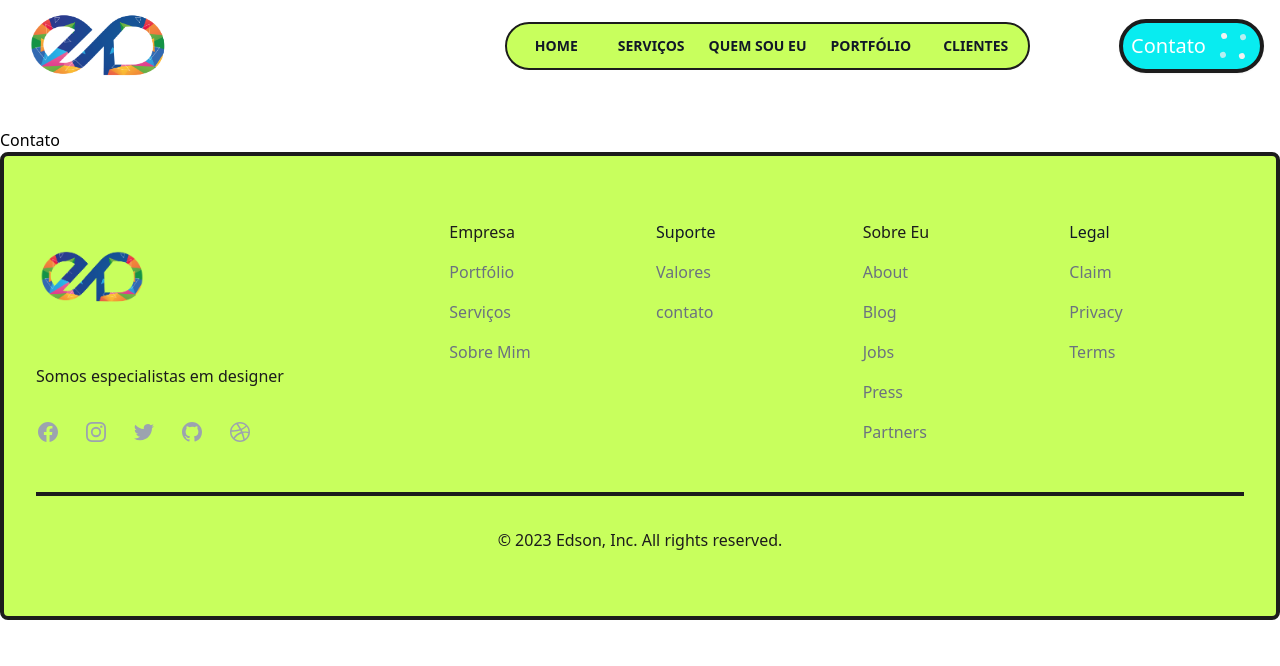
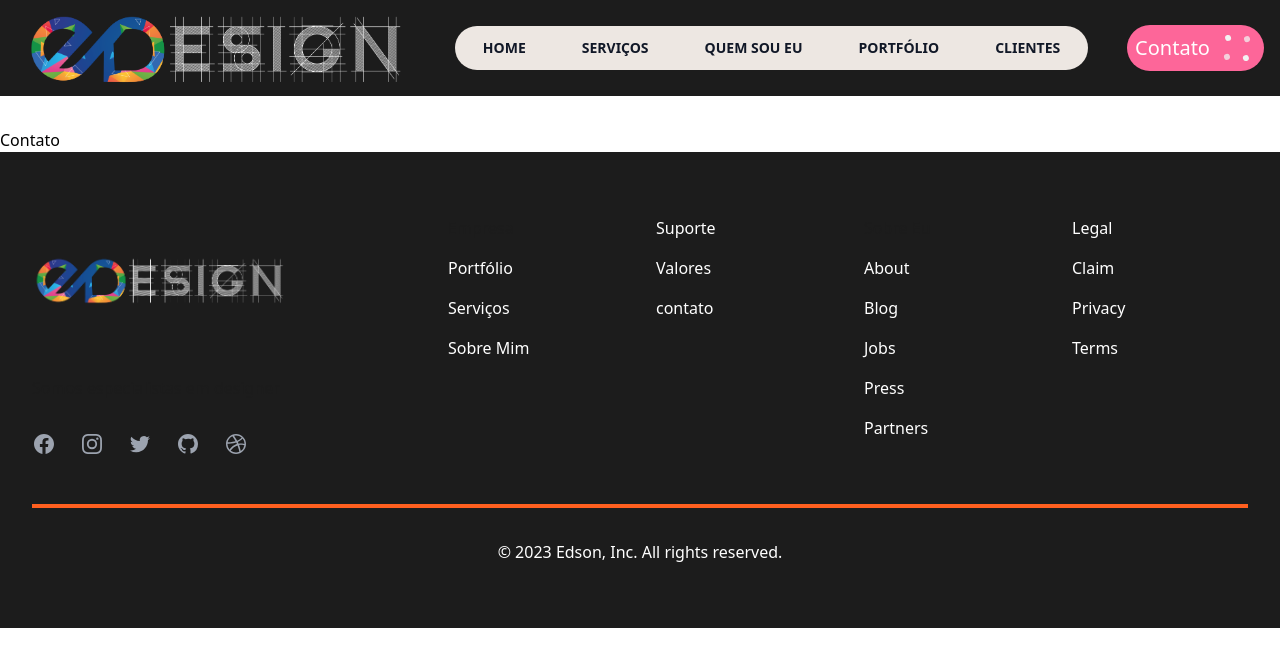
Before and after one commit to ernestoper/testevite, a React (Vite) app: page /contato in a window 1280 px wide. Shown: the top 666 px of the page. Built offline with nearby package versions, Linux system fonts and the light colour scheme.

Commit message:
nova cor  navbar

```diff
--- a/src/components/home/Header.jsx
+++ b/src/components/home/Header.jsx
@@ -1,6 +1,5 @@
 import { Typewriter } from 'react-simple-typewriter'
 import { Link } from 'react-router-dom'
-import React from 'react'
 const navigation = {
   solutions: [
     { name: 'Marketing', href: '#' },
@@ -96,13 +95,28 @@ function Header(){
       <div className="relative px-6 lg:px-8">
         <div className="mx-auto max-w-full xl:mx-12 xl:pt-40 xl:pb-64 lg:pt-40 lg:pb-48 pt-24 pb-12  ">
           <div>
-              <div className=''>
-                <h1 className=" font-black uppercase lg:text-7xl tracking-tight pb-16  sm:text-7xl">
-                  Case Studies
+            <div>
+              <h1 className="text-4xl font-semibold tracking-tight pb-16  sm:text-7xl">VAMOS JUNTOS ELEVAR</h1>
+              <h1 className="text-4xl font-semibold tracking-tight pb-16  sm:text-7xl">
+             <span></span>
+                  <Typewriter
+                        words={[' O NIVEL DA SUA MARCA?']}
+                        loop={0}
+                        cursor
+
+                        cursorStyle='_'
+                        typeSpeed={120}
+                        deleteSpeed={50}
+                        delaySpeed={1000}
+                        // onLoopDone={handleDone}
+                        // onType={handleType}
+                    />
               </h1>
               <p className="mt-16 text-2xl max-w-3xl leading-8 text-black ">
-                  Anim aute id magna aliqua ad ad non deserunt sunt. Qui irure qui lorem cupidatat commodo. Elit sunt
-                  amet fugiat veniam occaecat fugiat aliqua.
+              Jumpstart today your business with one of our services that range from <span className='lg:text-xl text-md font-medium leading-8 text-gray-700 sm:text-center  transition duration-300 ease-in-out border-b-2 border-transparent hover:border-orange-button'><Link to='/'>Web Development</Link></span>
+              <span className='mx-1 lg:text-xl text-md font-medium leading-8 text-gray-700 sm:text-center transition duration-300 ease-in-out border-b-2 border-transparent hover:border-orange-button'><Link to='/'> App Development</Link></span>
+              <span className='mx-1 lg:text-xl text-md font-medium leading-8 text-gray-700 sm:text-center transition duration-300 ease-in-out border-b-2 border-transparent hover:border-orange-button'><Link to='/'> Game Development</Link></span>
+              <span className='mx-1 lg:text-xl text-md font-medium leading-8 text-gray-700 sm:text-center transition duration-300 ease-in-out border-b-2 border-transparent hover:border-orange-button'><Link to='/'> Digital Marketing</Link></span>
               </p>
               <div className="absolute bottom-0 left-0 flex space-x-6 xl:mx-20 mx-6">
               {navigation.social.map((item) => (
--- a/src/components/navigation/Footer.jsx
+++ b/src/components/navigation/Footer.jsx
@@ -1,7 +1,7 @@
 import React from 'react'
 import { connect } from 'react-redux'
 import { Link } from 'react-router-dom'
-import logo from '../../assets/img/logo.png'
+import logoa from '../../assets/img/portfolio/LOGOCORES/LOGOBRANCA.png';
 
 const navigation = {
   solutions: [
@@ -92,7 +92,7 @@ const navigation = {
 }
 function Footer() {
   return (
-    <footer className="bg-verdecatarro border-4 border-pretoneon rounded-lg" aria-labelledby="footer-heading">
+    <footer className="bg-pretoneon  " aria-labelledby="footer-heading">
       <h2 id="footer-heading" className="sr-only">
         Footer
       </h2>
@@ -100,8 +100,8 @@ function Footer() {
         <div className="xl:grid xl:grid-cols-3 xl:gap-8">
           <div className="space-y-8 xl:col-span-1">
             <img
-              className="lg:h-28 h-12"
-              src={logo}
+              className="lg:h-32 h-16 z-30"
+              src={logoa}
               alt="Company name"
             />
             <p className="text-base text-pretoneon">
@@ -123,7 +123,7 @@ function Footer() {
                 <ul role="list" className="mt-4 space-y-4">
                   {navigation.solutions.map((item) => (
                     <li key={item.name}>
-                      <Link to={item.href} className="text-base text-gray-500 hover:text-gray-900">
+                      <Link to={item.href} className="text-base text-white hover:text-laranjaneon">
                         {item.name}
 
                       </Link>
@@ -134,11 +134,11 @@ function Footer() {
                 </ul>
               </div>
               <div className="mt-12 md:mt-0">
-                <h3 className="text-base font-medium text-gray-900">Suporte</h3>
+                <h3 className="text-base font-medium text-white hover:text-laranjaneon">Suporte</h3>
                 <ul role="list" className="mt-4 space-y-4">
                   {navigation.support.map((item) => (
                     <li key={item.name}>
-                      <Link to={item.href} className="text-base text-gray-500 hover:text-gray-900">
+                      <Link to={item.href} className="text-base text-white hover:text-laranjaneon">
                         {item.name}
                       </Link>
                     </li>
@@ -152,7 +152,7 @@ function Footer() {
                 <ul role="list" className="mt-4 space-y-4">
                   {navigation.company.map((item) => (
                     <li key={item.name}>
-                      <Link to={item.href} className="text-base text-gray-500 hover:text-gray-900">
+                      <Link to={item.href} className="text-base text-white hover:text-laranjaneon">
                         {item.name}
 
 
@@ -163,11 +163,11 @@ function Footer() {
                 </ul>
               </div>
               <div className="mt-12 md:mt-0">
-                <h3 className="text-base font-medium text-gray-900">Legal</h3>
+                <h3 className="text-base font-medium text-white hover:text-laranjaneon">Legal</h3>
                 <ul role="list" className="mt-4 space-y-4">
                   {navigation.legal.map((item) => (
                     <li key={item.name}>
-                      <Link href={item.href} className="text-base text-gray-500 hover:text-gray-900">
+                      <Link href={item.href} className="text-base text-white hover:text-laranjaneon">
                         {item.name}
                       </Link>
                     </li>
@@ -177,8 +177,8 @@ function Footer() {
             </div>
           </div>
         </div>
-        <div className="mt-12 border-t-4 border-pretoneon pt-8">
-          <p className="text-base text-pretoneon xl:text-center">&copy; 2023 Edson, Inc. All rights reserved.</p>
+        <div className="mt-12 border-t-4 border-laranjaneon pt-8">
+          <p className="text-base text-white hover:text-laranjaneon xl:text-center">&copy; 2023 Edson, Inc. All rights reserved.</p>
         </div>
       </div>
     </footer>
--- a/src/components/navigation/Navbar.jsx
+++ b/src/components/navigation/Navbar.jsx
@@ -13,12 +13,12 @@ function scrollFunction() {
 
   if (document.getElementById('navbar')){
       if (document.body.scrollTop >50 || document.documentElement.scrollTop>50) {
-        document.getElementById('navbar').classList.add('bg-magenta')
+        document.getElementById('navbar').classList.add('bg-cinzaed')
 
       }
       else {
 
-        document.getElementById('navbar').add.remove('bg-verdecatarro')
+        document.getElementById('navbar').add.remove('bg-pretoneon')
 
       }
     }
@@ -27,14 +27,14 @@ function scrollFunction() {
 function Navbar() {
   const [loading,setLoading]=useState(true)
   return (
-    <nav id='navbar' className=' w-full  transition duration-300 eas-in-out   lg:h-24  h-16   fixed bg-navb z-30'>
-      <div className=" lg:-mt-2  mt-0  md:mt-2">
-      <div className=" -mt-10 flex flex-wrap items-center justify-between sm:flex-nowrap rounded-full ">
-        <Link className="lg:ml-6 mt-3 lg:-mt-1 z-30 ml-2">
+    <nav id='navbar' className=' w-full  transition duration-300 eas-in-out   lg:h-24  h-16   fixed bg-pretoneon z-30'>
+      <div className="lg:-mt-12 lg:ml-6 -mt-2 ml-4 ">
+      <div className=" flex flex-wrap items-center justify-between sm:flex-nowrap rounded-full ">
+        <Link className="">
 
           <img
             src={logoa}
-            className=" z-20 lg:h-44 lg:w-96 h-28 w-40 "
+            className=" lg:h-48 lg:w-96 h-20 w-36  "
             // width={350}
             // height={140}
 
@@ -42,12 +42,12 @@ function Navbar() {
         </Link>
 
 
-        <div className=" bg-verdecatarro flex-shrink-0  hidden md:inline-flex lg:inline-flex border-2  border-pretoneon rounded-full items-center ">
-          <NavLink to='/' className="shrink  transition delay-20 px-7 py-3 mt-0 mx-0 md:text-sm text-xl font-semibold leading-6 uppercase text-gray-900 inline-flex  hover:text-white hover:bg-pretoneon  rounded-full">Home</NavLink>
-          <NavLink to='/servicos' className=" transition delay-20 px-3 py-3 mt-0 mx-0 md:text-sm text-xl font-semibold leading-6 uppercase text-gray-900 inline-flex  hover:text-white hover:bg-pretoneon rounded-full">Serviços</NavLink>
-          <NavLink to='/mim' className=" transition delay-20 px-3 py-3 mt-0 mx-0 md:text-sm text-xl font-semibold leading-6 uppercase text-gray-900 inline-flex  hover:text-white hover:bg-pretoneon rounded-full">Quem sou eu</NavLink>
-          <NavLink to='/portfolio' className="ease-linear transition delay-20 px-3 py-3 mt-0 mx-0 md:text-sm text-xl font-semibold leading-6 uppercase text-gray-900 inline-flex  hover:text-white hover:bg-pretoneon rounded-full">Portfólio</NavLink>
-          <NavLink to='/clientes' className="ease-linear transition delay-20 px-5 py-3 mt-0 mx-0 md:text-sm text-xl font-semibold leading-6 uppercase text-gray-900 inline-flex  hover:text-white hover:bg-pretoneon rounded-full">Clientes</NavLink>
+        <div className=" bg-bege flex-shrink-0  hidden md:inline-flex lg:inline-flex  rounded-full items-center ">
+          <NavLink to='/' className="shrink  transition delay-20 lg:px-7 px-1 py-3 mt-0 mx-0 md:text-sm text-xl font-semibold leading-6 uppercase text-gray-900 inline-flex  hover:text-white hover:bg-laranjaneon  rounded-full">Home</NavLink>
+          <NavLink to='/servicos' className=" transition delay-20 lg:px-7 px-1 py-3 mt-0 mx-0 md:text-sm text-xl font-semibold leading-6 uppercase text-gray-900 inline-flex  hover:text-white hover:bg-laranjaneon  rounded-full">Serviços</NavLink>
+          <NavLink to='/mim' className=" transition delay-20  lg:px-7 px-1 py-3  mt-0 mx-0 md:text-sm text-xl font-semibold leading-6 uppercase text-gray-900 inline-flex  hover:text-white hover:bg-laranjaneon  rounded-full">Quem sou eu</NavLink>
+          <NavLink to='/portfolio' className="ease-linear transition delay-20 lg:px-7 px-1 py-3 mt-0 mx-0 md:text-sm text-xl font-semibold leading-6 uppercase text-gray-900 inline-flex  hover:text-white hover:bg-laranjaneon  rounded-full">Portfólio</NavLink>
+          <NavLink to='/clientes' className="ease-linear transition delay-20 lg:px-7 px-1 py-3 mt-0 mx-0 md:text-sm text-xl font-semibold leading-6 uppercase text-gray-900 inline-flex  hover:text-white hover:bg-laranjaneon  rounded-full">Clientes</NavLink>
 
           {/* <button
             type="button"
@@ -69,7 +69,7 @@ function Navbar() {
               <Link
               to='/contato'
                   type= 'button'
-                  className=" hidden  border-4 border-pretoneon relative md:inline-flex items-center rounded-full  bg-azulbebe px-2  text-xl font-medium text-white shadow-sm hover:bg-indigo-700 focus:outline-none focus:ring-2 focus:ring-indigo-500 focus:ring-offset-2"
+                  className=" hidden  hover:border-2 hover:border-white relative md:inline-flex items-center rounded-full  bg-salmao px-2  text-xl font-medium text-white shadow-sm hover:bg-laranjaneon focus:outline-none focus:ring-2 focus:ring-transparent "
                 >
                   Contato
                   <HashLoader className=" ml-3 mr-1 h-5 w-6 mt-2 mb-2" loading={loading} size={30} color="#f2f2f2" />
--- a/src/styles/index.css
+++ b/src/styles/index.css
@@ -4,7 +4,7 @@
 
 .active {
     /* ao fazer click muda de cor */
-    @apply  text-magenta
+    @apply  text-laranjaneon
 }
 
 
@@ -21,13 +21,13 @@ border-radius: 10px;
 
 /* Handle */
 ::-webkit-scrollbar-thumb {
-background: #C8FF5D;
+background: #FF5F1F;
 /* opacity: 100px; */
 border-radius: 10px;
 }
 /* Handle */
 ::-webkit-scrollbar-thumb:hover{
-background: #C8FF5D;
+background:#FF5F1F;
 opacity: 10px;
 border-radius: 10px;
 }
```
Lines whose indentation alone changed are shown as unchanged.
